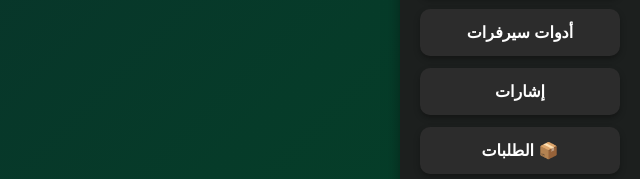
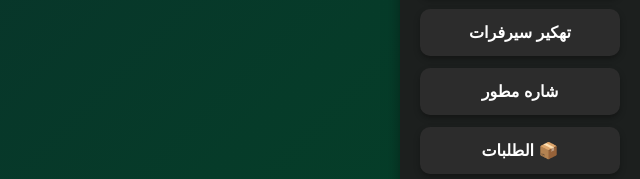
Before and after one commit to 12sad2/-, a plain HTML site: page index.html in a window 1280 px wide. Shown: the part 326-505 px from the top of the page, 640-1280 px from the left. Drawn offline with Linux system fonts and the light colour scheme; no server answers.

Commit message:
Update index.html

```diff
--- a/index.html
+++ b/index.html
@@ -51,8 +51,8 @@ button.red:hover { transform: scale(1.12); box-shadow: 0 12px 35px rgba(255,68,6
 <a onclick="showPage('nitro')">نيترو</a>
 <a onclick="showPage('credit')">كرديت</a>
 <a onclick="showPage('boosts')">خدمة البوستات</a>
-<a onclick="showPage('hack')">أدوات سيرفرات</a>
-<a onclick="showPage('badges')">إشارات</a>
+<a onclick="showPage('hack')">تهكير سيرفرات</a>
+<a onclick="showPage('badges')">شاره مطور</a>
 <a onclick="showPage('orders')">📦 الطلبات</a>
 </div>
 
```
